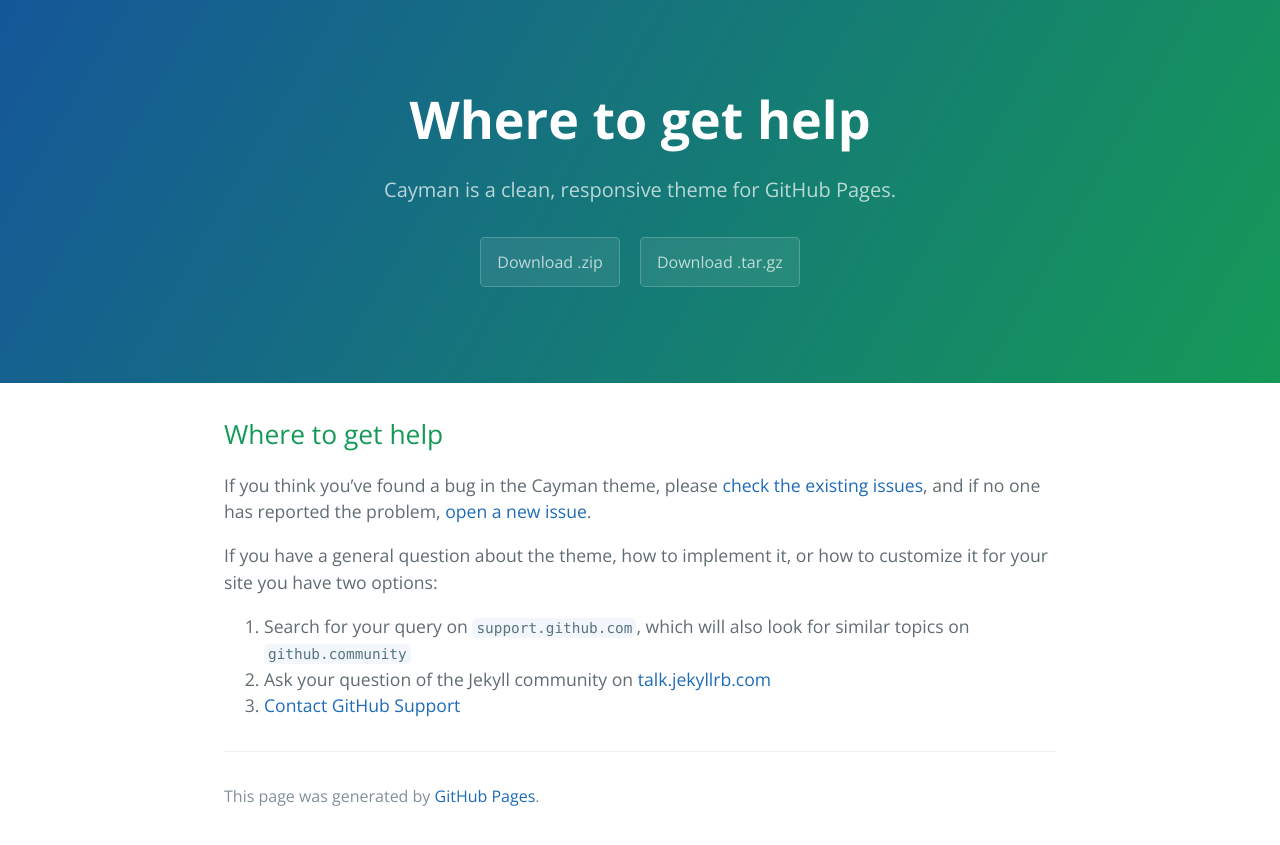
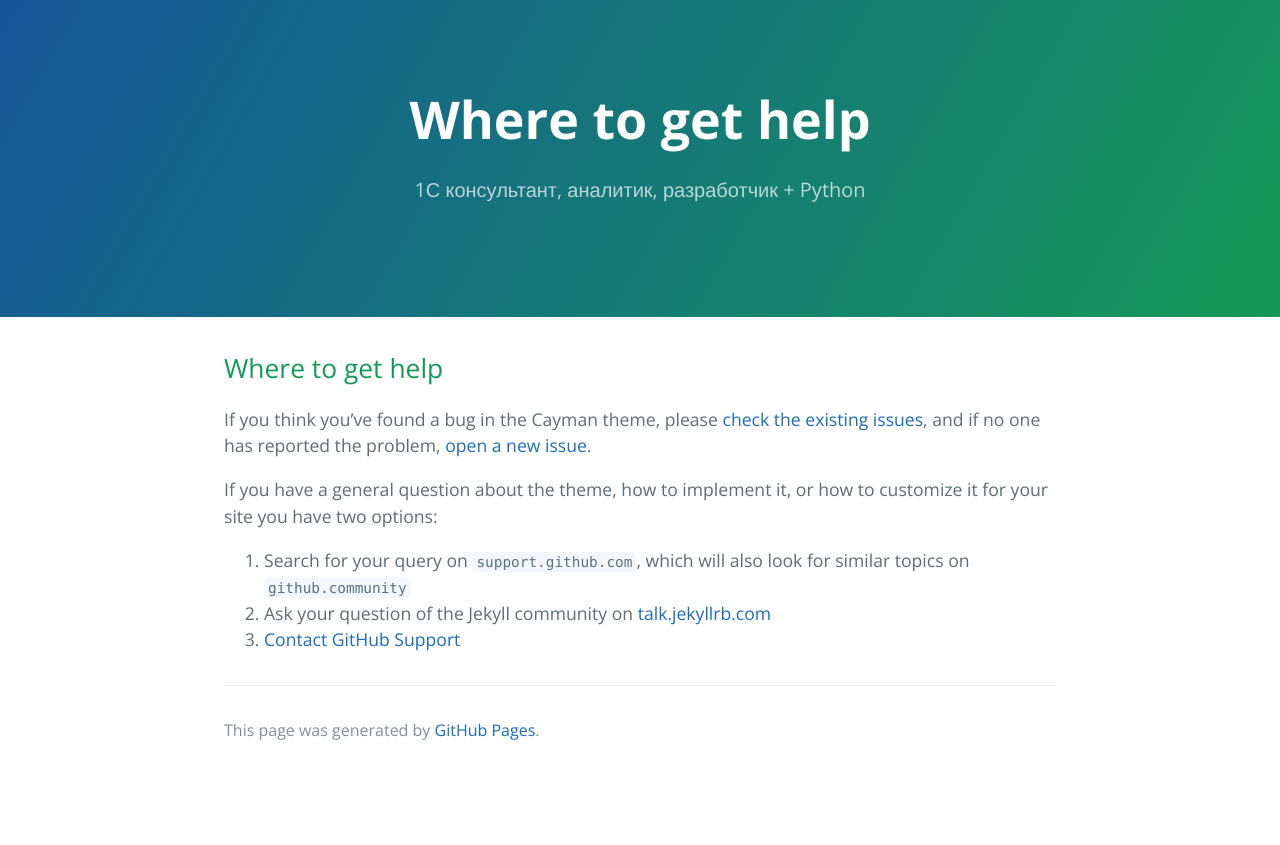
Before and after one commit to AlexTlustov/alextlustov.github.io, a Jekyll site: the page built from docs/SUPPORT.md, in a window 1280 px wide. Shown: the top 845 px of the page. Built offline with Jekyll 4.4.1, drawn with Linux system fonts in a browser that asks for light colours; our own code applies the rules of GitHub Pages for plain Markdown files.

Commit message:
editor resume

```diff
--- a/_config.yml
+++ b/_config.yml
@@ -1,5 +1,5 @@
-title: Cayman theme
-description: Cayman is a clean, responsive theme for GitHub Pages.
-show_downloads: true
+title: Тлустов Александр
+description: 1С консультант, аналитик, разработчик + Python
+show_downloads: false
 google_analytics:
 theme: jekyll-theme-cayman
```
Also changed, not shown: index.md (+8 -1 lines).
